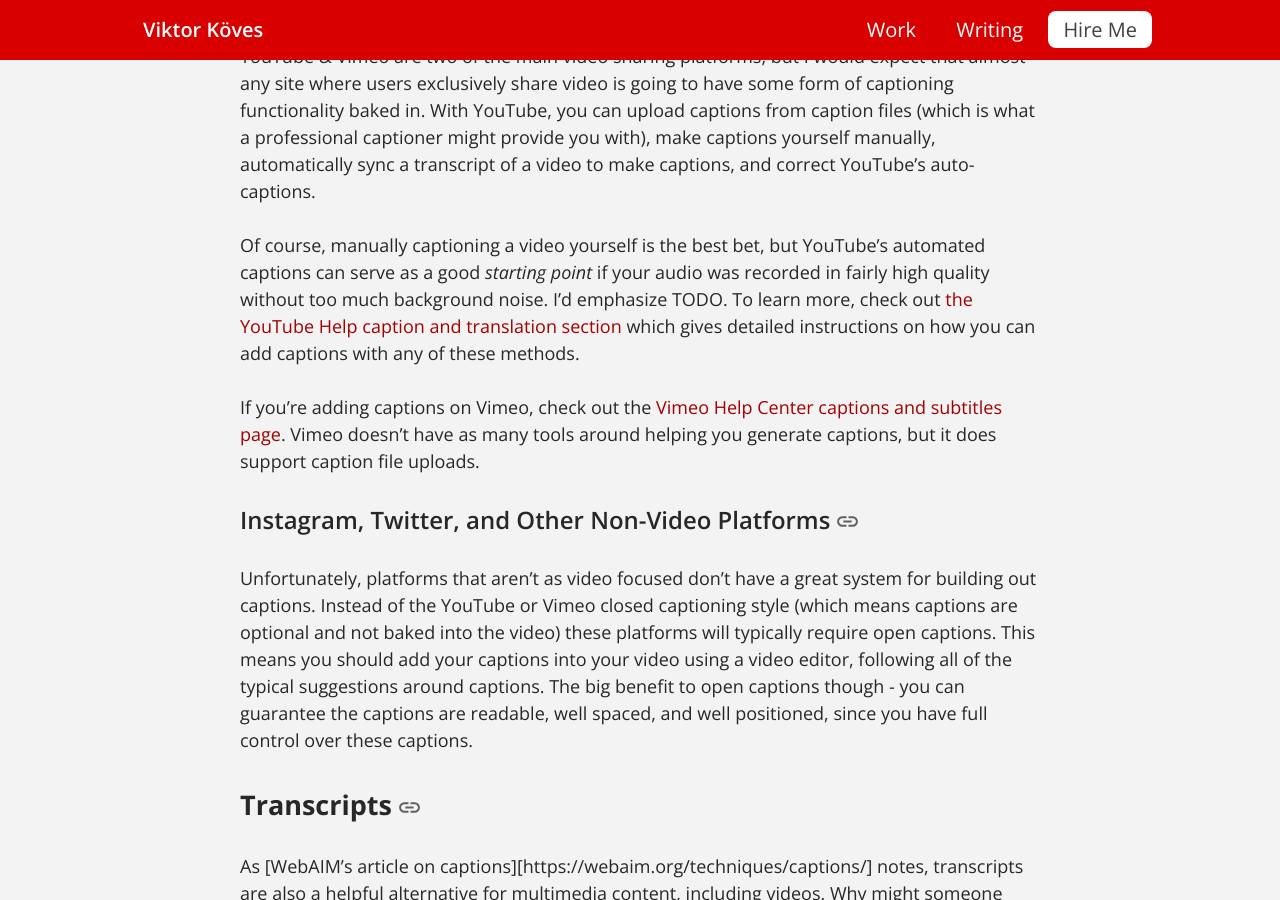
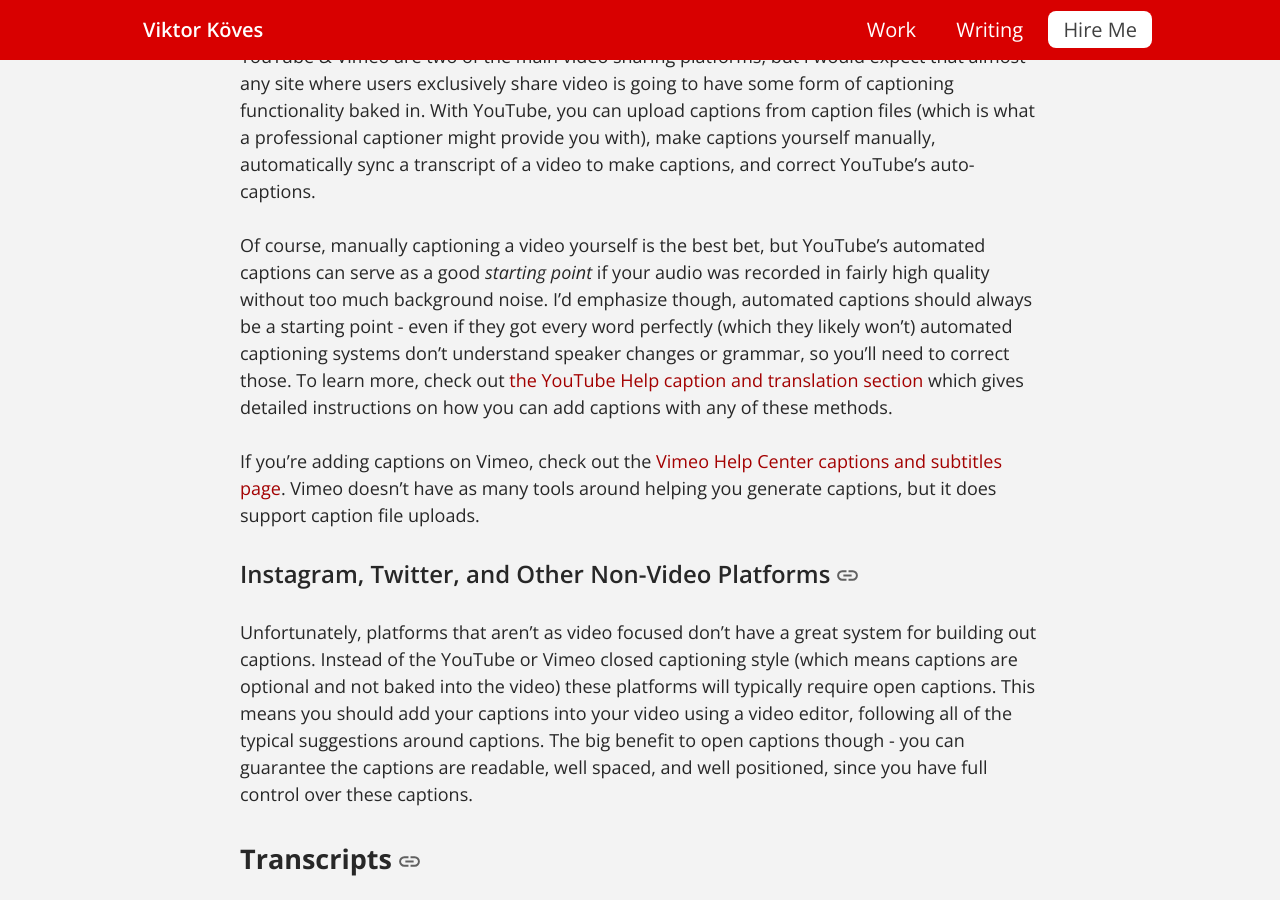
Before and after one commit to vkoves/vkoves.github.io, a Jekyll site: the page built from _posts/2021-01-10-making-accessible-content.md, in a window 1280 px wide and 900 px high, scrolled down 9273 px. Built offline with Jekyll 4.4.1, drawn with Linux system fonts in a browser that asks for light colours.

Commit message:
Fixed TODO in social media article

```diff
--- a/_posts/2021-01-10-making-accessible-content.md
+++ b/_posts/2021-01-10-making-accessible-content.md
@@ -130,7 +130,7 @@ This last example is a fantastic example of the importance of captioning sound e
 
 YouTube & Vimeo are two of the main video sharing platforms, but I would expect that almost any site where users exclusively share video is going to have some form of captioning functionality baked in. With YouTube, you can upload captions from caption files (which is what a professional captioner might provide you with), make captions yourself manually, automatically sync a transcript of a video to make captions, and correct YouTube's auto-captions.
 
-Of course, manually captioning a video yourself is the best bet, but YouTube's automated captions can serve as a good _starting point_ if your audio was recorded in fairly high quality without too much background noise. I'd emphasize TODO. To learn more, check out [the YouTube Help caption and translation section][youtube-captions] which gives detailed instructions on how you can add captions with any of these methods.
+Of course, manually captioning a video yourself is the best bet, but YouTube's automated captions can serve as a good _starting point_ if your audio was recorded in fairly high quality without too much background noise. I'd emphasize though, automated captions should always be a starting point - even if they got every word perfectly (which they likely won't) automated captioning systems don't understand speaker changes or grammar, so you'll need to correct those. To learn more, check out [the YouTube Help caption and translation section][youtube-captions] which gives detailed instructions on how you can add captions with any of these methods.
 
 If you're adding captions on Vimeo, check out the [Vimeo Help Center captions and subtitles page][vimeo-captions]. Vimeo doesn't have as many tools around helping you generate captions, but it does support caption file uploads.
 
```
